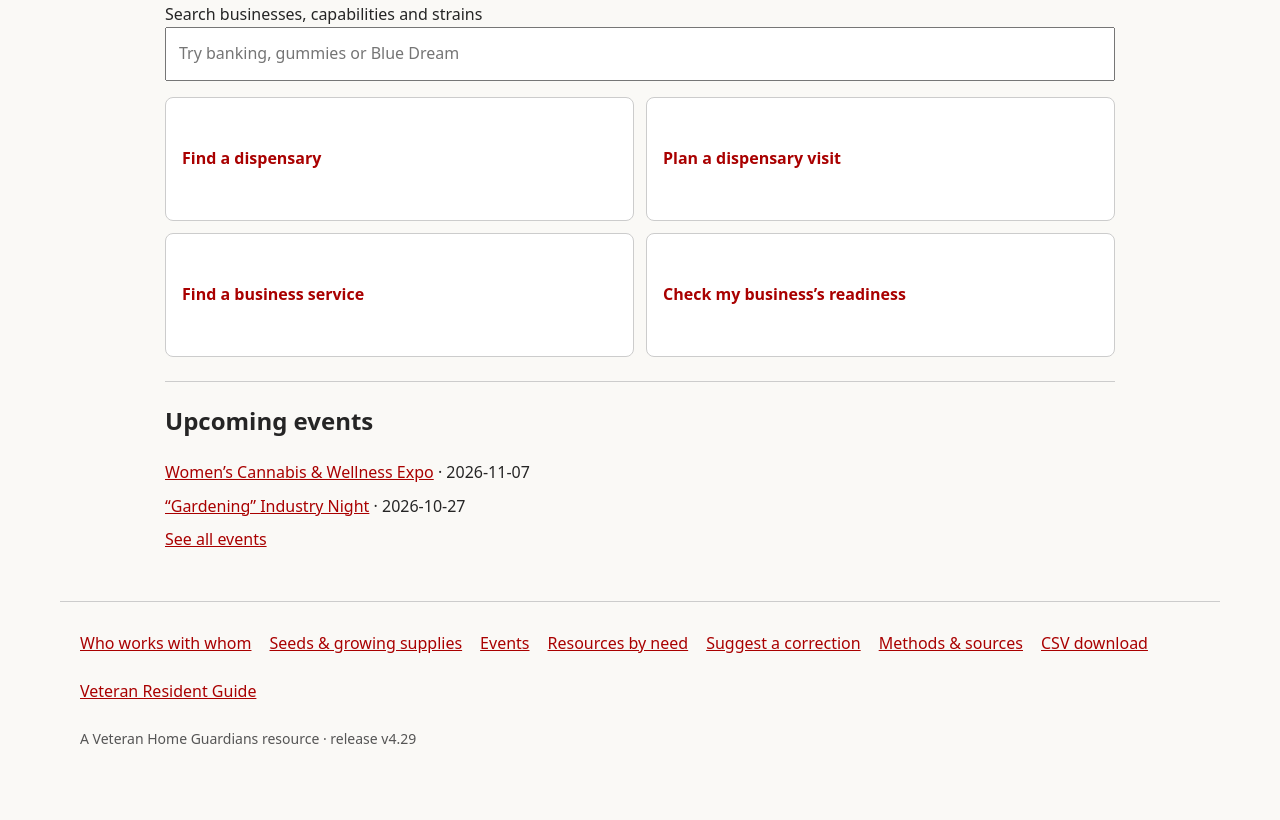
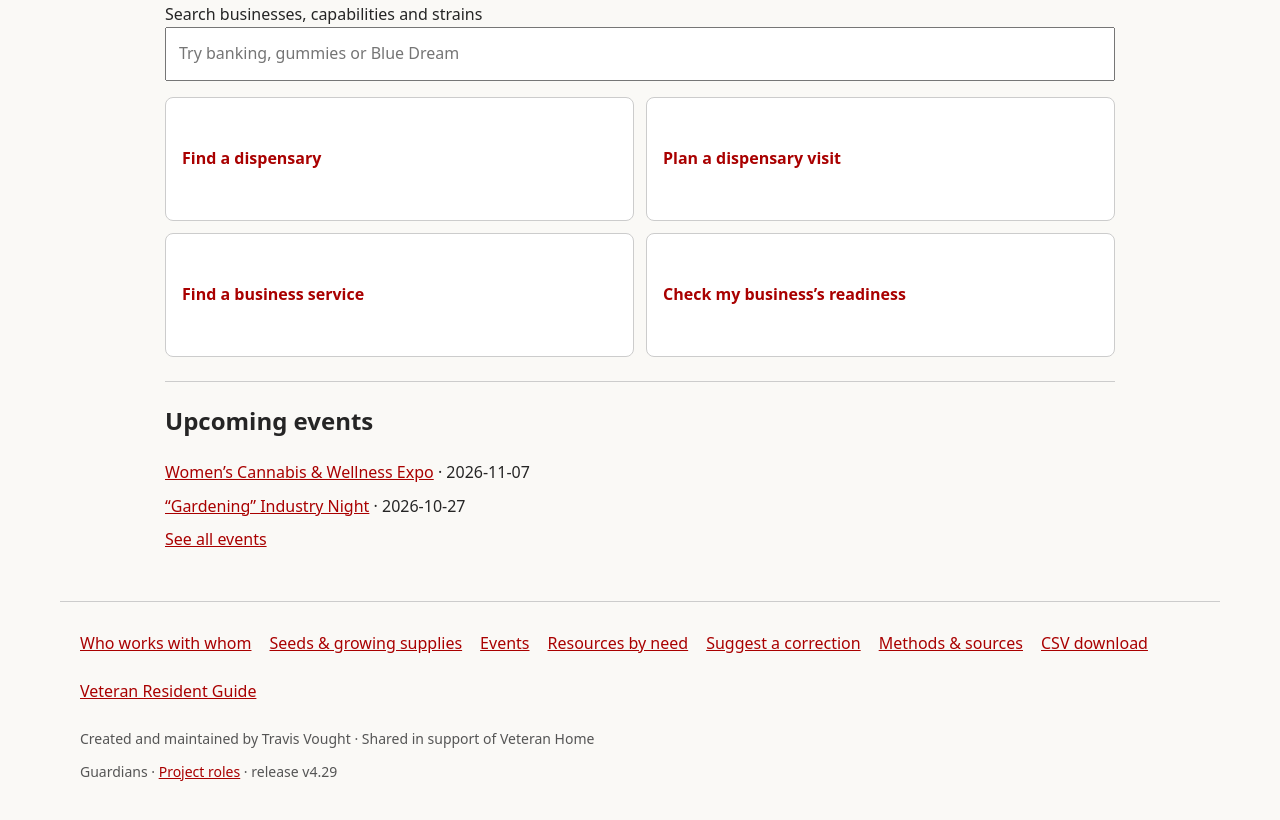
Before and after one commit to travisvought-byte/ohio-cannabis-directory, a website: page index.html in a window 1280 px wide. Shown: the part 304-1124 px from the top of the page. Drawn offline with Linux system fonts and the light colour scheme.

Commit message:
site: clarify Travis creator credit and VHG charitable role on homepage

```diff
--- a/index.html
+++ b/index.html
@@ -10,4 +10,4 @@
 let catalog=null;const input=document.getElementById('home-search'),results=document.getElementById('home-results'),status=document.getElementById('search-status');
 async function search(){const query=input.value.trim().toLowerCase();results.replaceChildren();if(!query){status.textContent='';return;}try{catalog=catalog||await fetch('data/home-search.json').then(r=>{if(!r.ok)throw Error();return r.json();});if(input.value.trim().toLowerCase()!==query)return;const matches=catalog.filter(r=>query.split(/\s+/).every(t=>r.text.includes(t)));status.textContent=matches.length?matches.length+' matches. Showing up to 8.':'No matches. Try a broader term.';for(const r of matches.slice(0,8)){const li=document.createElement('li'),a=document.createElement('a');a.href=r.url;a.textContent=r.name+' · '+r.kind;li.append(a);results.append(li);}}catch(_){status.textContent='Search unavailable. Use the task links or browse the business directory.';}}
 input.addEventListener('input',search);
-</script><footer class="site-footer"><nav aria-label="More resources"><a href="relationships.html">Who works with whom</a><a href="seeds.html">Seeds &amp; growing supplies</a><a href="resources.html#community">Events</a><a href="resources.html">Resources by need</a><a href="mailto:VeteranHomeGuardians@gmail.com?subject=Ohio%20Cannabis%20Directory%3A%20listing%20update&body=Organization%20or%20listing%20link%3A%0D%0A%0D%0AAddition%20or%20correction%3A%0D%0A%0D%0AWebsite%20or%20source%3A%0D%0A%0D%0A">Suggest a correction</a><a href="https://github.com/travisvought-byte/ohio-cannabis-directory#readme">Methods &amp; sources</a><a href="ohio-cannabis-directory.csv" download>CSV download</a><a href="https://travisvought-byte.github.io/vhg-veteran-resident-guide/">Veteran Resident Guide</a></nav><p>A Veteran Home Guardians resource · release v4.29</p></footer></body></html>
+</script><footer class="site-footer"><nav aria-label="More resources"><a href="relationships.html">Who works with whom</a><a href="seeds.html">Seeds &amp; growing supplies</a><a href="resources.html#community">Events</a><a href="resources.html">Resources by need</a><a href="mailto:VeteranHomeGuardians@gmail.com?subject=Ohio%20Cannabis%20Directory%3A%20listing%20update&body=Organization%20or%20listing%20link%3A%0D%0A%0D%0AAddition%20or%20correction%3A%0D%0A%0D%0AWebsite%20or%20source%3A%0D%0A%0D%0A">Suggest a correction</a><a href="https://github.com/travisvought-byte/ohio-cannabis-directory#readme">Methods &amp; sources</a><a href="ohio-cannabis-directory.csv" download>CSV download</a><a href="https://travisvought-byte.github.io/vhg-veteran-resident-guide/">Veteran Resident Guide</a></nav><p>Created and maintained by Travis Vought · Shared in support of Veteran Home Guardians · <a href="https://github.com/travisvought-byte/ohio-cannabis-directory/blob/main/PROJECT_STEWARDSHIP.md">Project roles</a> · release v4.29</p></footer></body></html>
```
